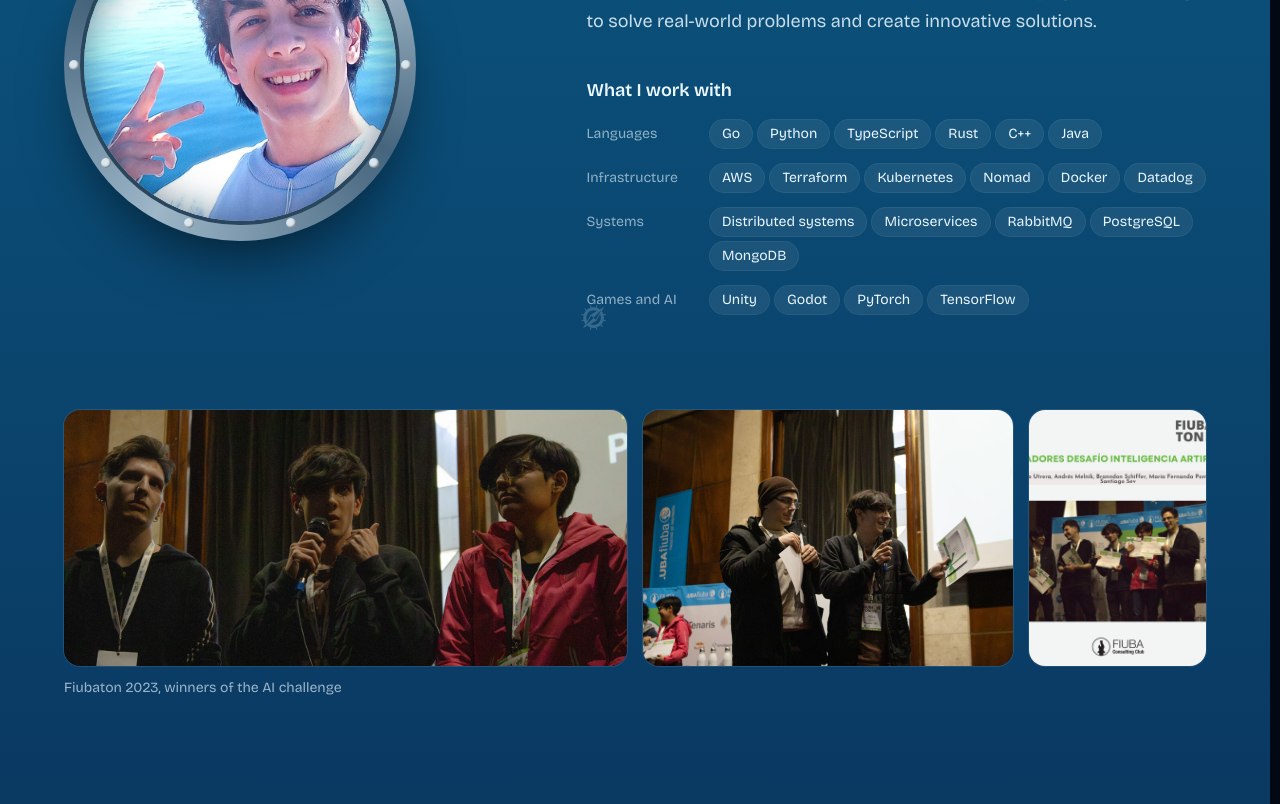
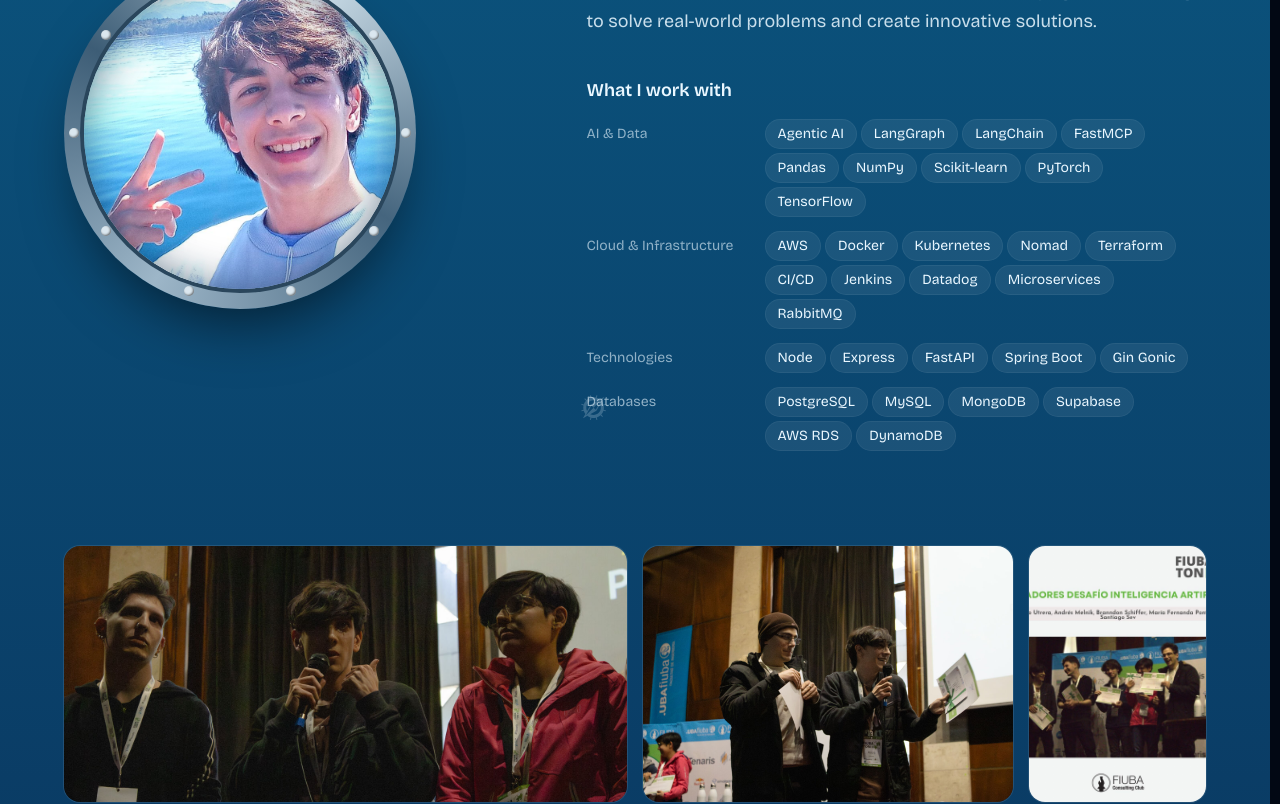
Before and after one commit to maxogod/maxogod.github.io, a React (Vite) app: page / in a window 1280 px wide. Shown: the part 1280-2084 px from the top of the page. Built offline with nearby package versions, Linux system fonts and the light colour scheme; a web font is replaced by a local one.

Commit message:
docs: update technologies

```diff
--- a/data/language_en.yaml
+++ b/data/language_en.yaml
@@ -44,14 +44,14 @@ about:
     portrait: "Máximo smiling on a boat over a lake"
     toolboxTitle: "What I work with"
     toolbox:
-        - label: "Languages"
-          items: ["Go", "Python", "TypeScript", "Rust", "C++", "Java"]
-        - label: "Infrastructure"
-          items: ["AWS", "Terraform", "Kubernetes", "Nomad", "Docker", "Datadog"]
-        - label: "Systems"
-          items: ["Distributed systems", "Microservices", "RabbitMQ", "PostgreSQL", "MongoDB"]
-        - label: "Games and AI"
-          items: ["Unity", "Godot", "PyTorch", "TensorFlow"]
+        - label: "AI & Data"
+          items: ["Agentic AI", "LangGraph", "LangChain", "FastMCP", "Pandas", "NumPy", "Scikit-learn", "PyTorch", "TensorFlow"]
+        - label: "Cloud & Infrastructure"
+          items: ["AWS", "Docker", "Kubernetes", "Nomad", "Terraform", "CI/CD", "Jenkins", "Datadog", "Microservices", "RabbitMQ"]
+        - label: "Technologies"
+          items: ["Node", "Express", "FastAPI", "Spring Boot", "Gin Gonic"]
+        - label: "Databases"
+          items: ["PostgreSQL", "MySQL", "MongoDB", "Supabase", "AWS RDS", "DynamoDB"]
     photosCaption: "Fiubaton 2023, winners of the AI challenge"
     photos:
         - "Presenting our project on stage at Fiubaton"
--- a/data/language_es.yaml
+++ b/data/language_es.yaml
@@ -44,14 +44,14 @@ about:
     portrait: "Máximo sonriendo en un bote sobre un lago"
     toolboxTitle: "Con qué trabajo"
     toolbox:
-        - label: "Lenguajes"
-          items: ["Go", "Python", "TypeScript", "Rust", "C++", "Java"]
-        - label: "Infraestructura"
-          items: ["AWS", "Terraform", "Kubernetes", "Nomad", "Docker", "Datadog"]
-        - label: "Sistemas"
-          items: ["Sistemas distribuidos", "Microservicios", "RabbitMQ", "PostgreSQL", "MongoDB"]
-        - label: "Juegos e IA"
-          items: ["Unity", "Godot", "PyTorch", "TensorFlow"]
+        - label: "IA y datos"
+          items: ["Agentic AI", "LangGraph", "LangChain", "FastMCP", "Pandas", "NumPy", "Scikit-learn", "PyTorch", "TensorFlow"]
+        - label: "Cloud e infraestructura"
+          items: ["AWS", "Docker", "Kubernetes", "Nomad", "Terraform", "CI/CD", "Jenkins", "Datadog", "Microservicios", "RabbitMQ"]
+        - label: "Tecnologías"
+          items: ["Node", "Express (TypeScript)", "FastAPI (Python)", "Spring Boot (Java)", "Gin Gonic (Go)"]
+        - label: "Bases de datos"
+          items: ["PostgreSQL", "MySQL", "MongoDB", "Supabase", "AWS RDS", "DynamoDB"]
     photosCaption: "Fiubaton 2023, ganadores del desafío de inteligencia artificial"
     photos:
         - "Presentando nuestro proyecto en el escenario de la Fiubaton"
@@ -120,7 +120,7 @@ logbook:
     intro: "Logros y tesoros de tu inmersión. El progreso se guarda en este navegador."
     achievements: "Logros"
     treasures: "Tesoros"
-    bubbles: "Burbujas reventadas"
+    bubbles: "Burbujas explotadas"
     projects: "Proyectos abiertos"
     best: "Récord en Deep Run"
     reset: "Borrar progreso"
@@ -145,7 +145,7 @@ achievements:
         text: "Usá el sonar."
     bubbles:
         title: "Plástico de burbujas"
-        text: "Reventá 25 burbujas."
+        text: "Explotá 25 burbujas."
     treasures:
         title: "Cazatesoros"
         text: "Encontrá todos los tesoros escondidos."
--- a/src/pages/About.tsx
+++ b/src/pages/About.tsx
@@ -12,7 +12,7 @@ const rivets = Array.from({ length: 10 }, (_, i) => i * 36)
 
 /** Round porthole window around the portrait. */
 const Porthole = ({ src, alt }: { src: string, alt: string }) => (
-    <div className="relative aspect-square w-full max-w-[22rem] rounded-full bg-[conic-gradient(from_210deg,#9db6c8,#3d5d76,#c9dbe6,#45657e,#9db6c8)] p-4 shadow-[0_30px_60px_-20px_rgb(0_0_0/0.6)] sm:p-5">
+    <div className="relative aspect-square w-full max-w-[16rem] sm:max-w-[22rem] rounded-full bg-[conic-gradient(from_210deg,#9db6c8,#3d5d76,#c9dbe6,#45657e,#9db6c8)] p-4 shadow-[0_30px_60px_-20px_rgb(0_0_0/0.6)] sm:p-5">
         {rivets.map(angle => (
             <span
                 key={angle}
```
Also changed, not shown: src/assets/tpf.jpg (added).
